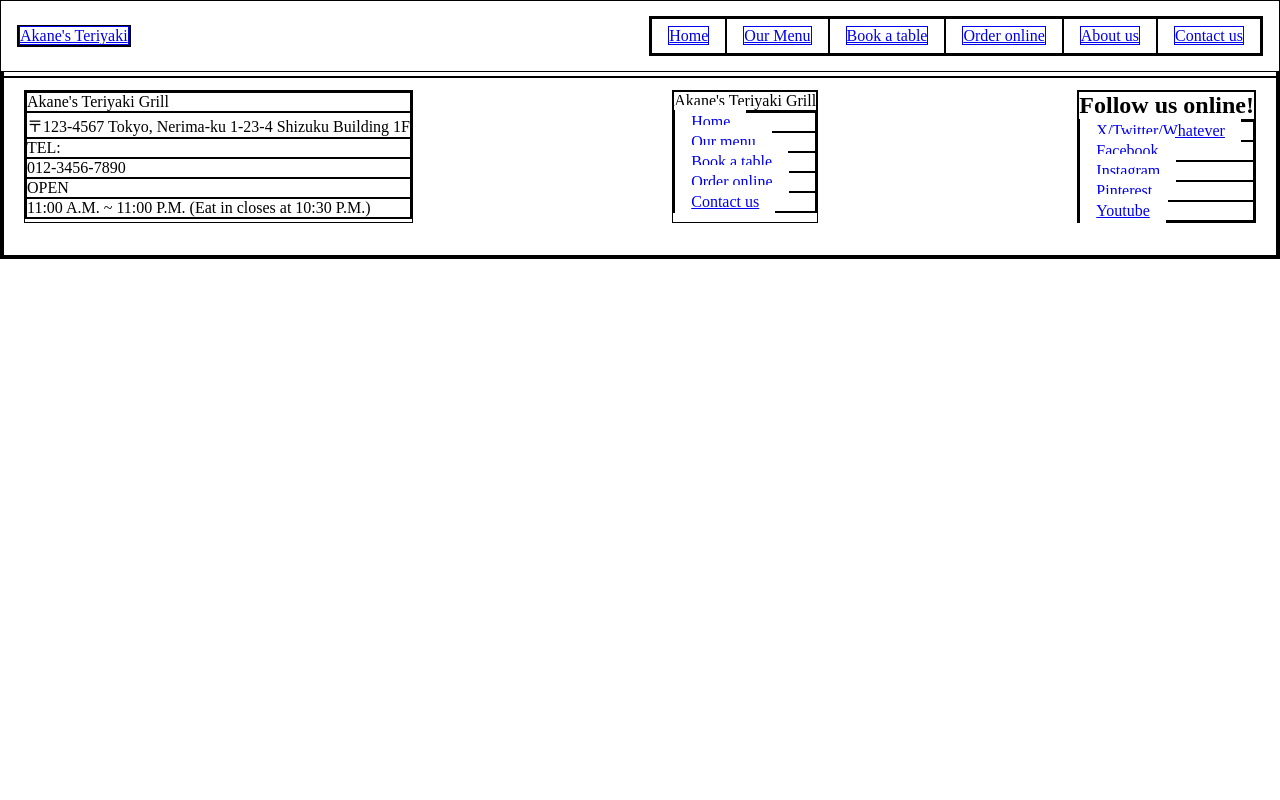
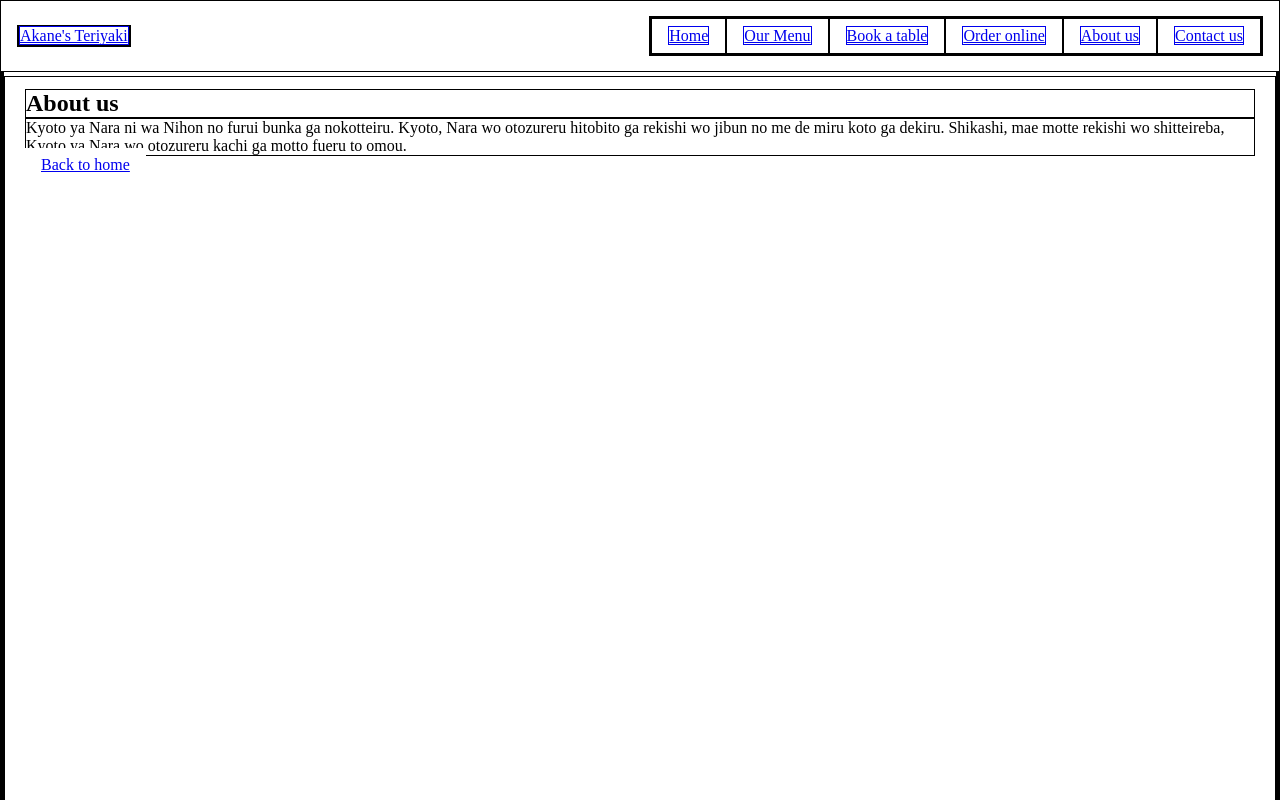
Before and after one commit to jarteaga127/akanes-teriyaki-react, a React (Vite) app: page /about-us in a window 1280 px wide. Shown: the top 800 px of the page. Built offline with nearby package versions, Linux system fonts and the light colour scheme.

Commit message:
Created about us page

```diff
--- a/src/App.tsx
+++ b/src/App.tsx
@@ -1,6 +1,7 @@
 import Footer from "./components/Footer"
 import Navbar from "./components/Navbar"
 import ScrollToTop from "./components/ScrollToTop"
+import AboutUs from "./pages/AboutUs"
 import BookingPage from "./pages/BookingPage"
 import HomePage from "./pages/HomePage"
 import OurMenu from "./pages/OurMenu"
@@ -18,6 +19,7 @@ function App() {
         <Route path="/" element={<HomePage/>} />
         <Route path="/our-menu" element={<OurMenu/>} />
         <Route path="/book-a-table" element={<BookingPage/>} />
+        <Route path="about-us" element={<AboutUs/>} />
       </Routes>
       </main>
       <Footer/>
--- a/src/components/AboutSec.tsx
+++ b/src/components/AboutSec.tsx
@@ -8,7 +8,7 @@ const AboutSec = () => {
     <h2>About us</h2>
     <p>Born and raised in Southern California, we bring Teriyaki back to its place of origin: Tokyo, Japan. We specialize in Teriyaki Bowls, Burgers and more</p>
 
-        <Link to="/" className="link-001">Read about our story here.</Link>
+        <Link to="/about-us" className="link-001">Read about our story here.</Link>
 
 </div>
         </section>
--- a/src/components/Navbar.tsx
+++ b/src/components/Navbar.tsx
@@ -11,7 +11,7 @@ const Navbar = () => {
                 <li><Link to="/our-menu" className="nav-link">Our Menu</Link></li>
                 <li><Link to="/book-a-table" className="nav-link">Book a table</Link></li>
                 <li><Link to="/" className="nav-link">Order online</Link></li>
-                <li><Link to="/" className="nav-link">About us</Link></li>
+                <li><Link to="/about-us" className="nav-link">About us</Link></li>
                 <li><Link to="/" className="nav-link">Contact us</Link></li>
             </ul>
             </div>
--- /dev/null
+++ b/src/pages/AboutUs.tsx
@@ -0,0 +1,13 @@
+import { Link } from "react-router-dom";
+
+const AboutUs = () => {
+    return (
+        <section>
+            <h1>About us</h1>
+            <p>Kyoto ya Nara ni wa Nihon no furui bunka ga nokotteiru. Kyoto, Nara wo otozureru hitobito ga rekishi wo jibun no me de miru koto ga dekiru. Shikashi, mae motte rekishi wo shitteireba, Kyoto ya Nara wo otozureru kachi ga motto fueru to omou.</p>
+        <Link to="/" className="link-001">Back to home</Link>
+        </section>
+     );
+}
+
+export default AboutUs;
```
